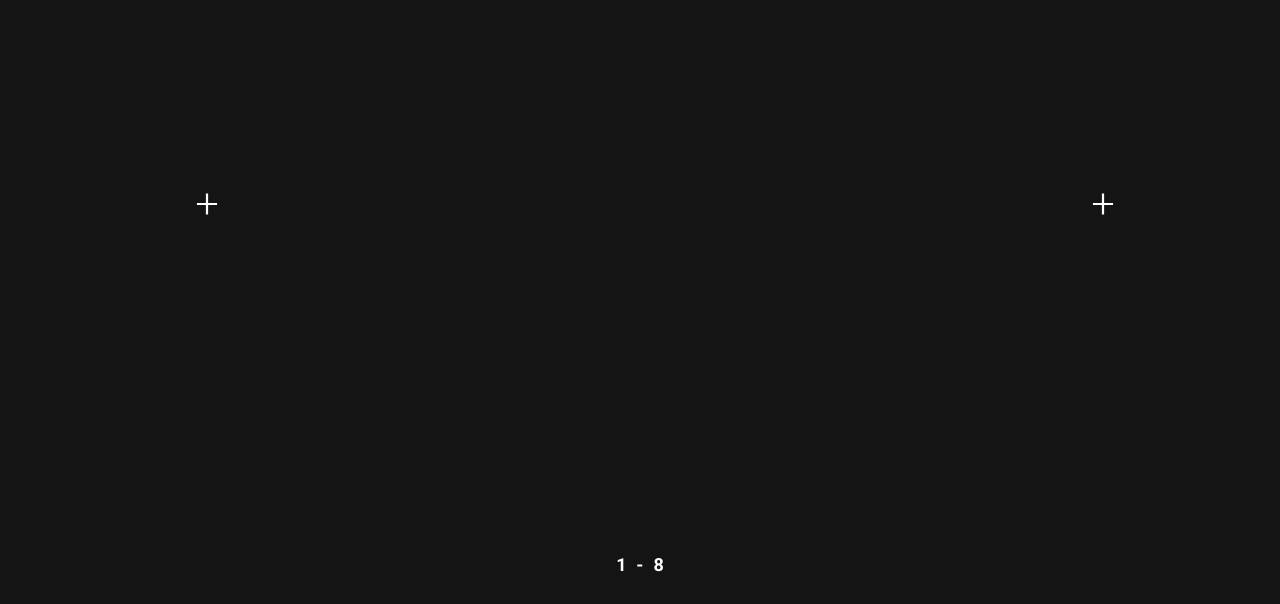
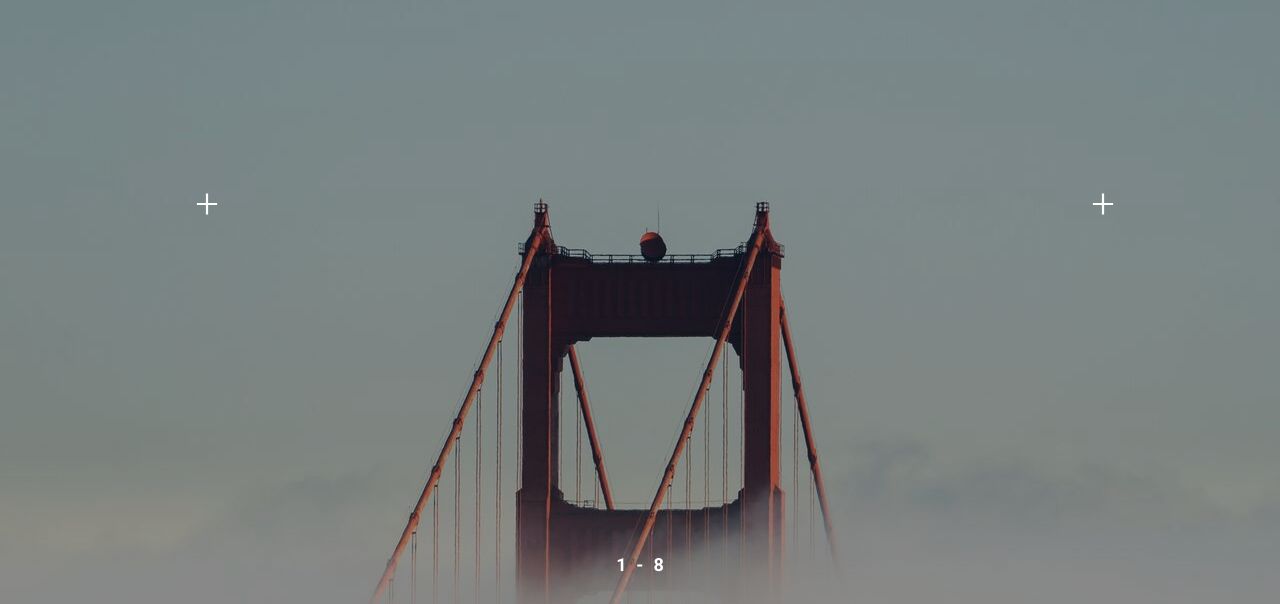
Before and after one commit to PohribniakRoman/Gallery, a React (Vite) app: page / in a window 1280 px wide. Shown: the part 196-800 px from the top of the page. Built offline with nearby package versions, Linux system fonts and the light colour scheme.

Commit message:
add carousel

```diff
--- a/src/components/Banner/Banner.tsx
+++ b/src/components/Banner/Banner.tsx
@@ -5,39 +5,106 @@ import { BannerControls } from "./BannerControls";
 import { BannerSection } from "./BannerSection";
 
 
+export interface galleryState{
+    variant:"carousel"|"fullsize";
+    index:number;
+    withAnimation:boolean;
+}
+interface carouselState{
+    translated:number;
+}
+
 export const Banner:React.FC = () => {
-    const [slideIndex,setIndex] = useState<number>(1);
-    const [galleryState,setGalleryState] = useState<"carousel"|"fullsize">("fullsize");
+    const [galleryState,setGalleryState] = useState<galleryState>({variant:"fullsize",index:1,withAnimation:false});
     const gallerySize = 8;
     const carousel = useRef<null|HTMLDivElement>(null)
+    const [carouselState,setCarouselState] = useState<carouselState>({translated:0})
+    const wheelhandler = () =>{
+        setGalleryState({...galleryState,variant:"carousel",withAnimation:true});
+    }
+
+    const handleMouseMove = (event:MouseEvent) =>{
+        const container = carousel.current;
+        if(container){
+            if(container.dataset.mouseDownAt === "0") return;
+
+            const mouseDelta = parseFloat(container.dataset.mouseDownAt as string) - event.clientX,
+                  maxDelta = window.innerWidth / 2;
+
+            const percentage = (mouseDelta / maxDelta) * -100,
+                nextPercentageUnconstrained = parseFloat(container.dataset.prevPercentage as string) + percentage,
+                nextPercentage = Math.max(Math.min(nextPercentageUnconstrained, 0), -100);
+
+            container.dataset.percentage = nextPercentage+"";
+            console.log(nextPercentage);
+
+            container.animate({
+                transform: `translate(${nextPercentage}%, -25vh)`
+              }, { duration: 1200, fill: "forwards" });
+            setCarouselState({translated:-nextPercentage})
+        }
+    }
+
+    const handleMouseDown = (event:React.MouseEvent) => {
+        const container = carousel.current;
+        if(container){
+            container.dataset.mouseDownAt = event.clientX+"";
+            container.addEventListener("mousemove",handleMouseMove)
+        }
+    }
+
+    const handleMouseUp = () => {
+        const container = carousel.current;
+
+        if(container){
+            container.dataset.mouseDownAt = "0";
+            container.dataset.prevPercentage = container.dataset.percentage;
+            container.removeEventListener("mousemove",handleMouseMove)
+        }
+    }
 
     useEffect(()=>{
-        if(carousel.current){
-            window.addEventListener("wheel",()=>{
-                setGalleryState("carousel");
-            })
+        if(carousel.current && !galleryState.withAnimation){
+            window.addEventListener("wheel",wheelhandler)
+        }else{
+            window.removeEventListener("wheel",wheelhandler)
         }
-    },[])
+    },[galleryState])
 
-
+    window.addEventListener("mouseup",handleMouseUp);
 
     return <section className="banner">
         <Navbar/>
-        <BannerControls max={gallerySize} variant="left"  onClick={()=>{
-            if(slideIndex<8){
-                setIndex(slideIndex+1)
-
-            }}}/>
-        <BannerControls max={gallerySize} variant="right" onClick={()=>{
-            if(slideIndex>1){
-                setIndex(slideIndex-1)
-            }}}/>
-        <div ref={carousel} className={`carousel--container ${galleryState === "carousel"?"active":"inactive"}`}>
+        {galleryState.variant === "carousel"?<></>:<>
+            <BannerControls max={gallerySize} variant="left"  onClick={()=>{
+                if(galleryState.index<8){
+                    setGalleryState({...galleryState,index:galleryState.index+1});
+                }}}/>
+            <BannerControls max={gallerySize} variant="right" onClick={()=>{
+                if(galleryState.index>1){
+                    setGalleryState({...galleryState,index:galleryState.index-1});
+                }}}/>
+        </>}
+        <div
+            ref={carousel}
+            data-mouse-down-at="0"
+            data-prev-percentage="0"
+            style={{transform:`translate(${(galleryState.index/gallerySize)*100},-25vh)`}}
+            className={`carousel--container ${galleryState.variant === "carousel"?"active":"inactive"}`}
+            onMouseDown={handleMouseDown}>
             {new Array(gallerySize).fill(gallerySize).map((el,index)=>{
-                return <BannerSection galleryState={galleryState} setGalleryState={setGalleryState}  key={el+index} isHidden={index+1 !== slideIndex} side={index+1>slideIndex?"right":"left"} bgIndex={index}/>
+                return <BannerSection
+                            key={el+index}
+                            translated={carouselState.translated}
+                            galleryState={galleryState}
+                            setGalleryState={setGalleryState}
+                            isHidden={index+1 !== galleryState.index}
+                            side={index+1>galleryState.index?"right":"left"}
+                            bgIndex={index}/>
             })}
+            <div className="banner--shadow"/>
         </div>
 
-        <BannerCounter current={slideIndex} max={gallerySize}/>
+        <BannerCounter current={galleryState.index} max={gallerySize}/>
     </section>
 }
--- a/src/components/Banner/BannerSection.tsx
+++ b/src/components/Banner/BannerSection.tsx
@@ -1,26 +1,32 @@
-import { useEffect, useState } from "react";
+import { useEffect } from "react";
 import { slider } from "../loader/PhotoPreloader"
+import { galleryState } from "./Banner";
 
 export interface BannerSection{
     bgIndex:number;
     isHidden:boolean;
     side?:"right"|"left";
-    galleryState:"carousel"|"fullsize";
+    galleryState:galleryState;
     setGalleryState:Function;
+    translated:number;
 }
 
-export const BannerSection:React.FC<BannerSection> = ({bgIndex,galleryState,isHidden,side = "left"}) => {
-    const [loaded,setLoaded] = useState<boolean>(false);
+export const BannerSection:React.FC<BannerSection> = ({translated,setGalleryState,bgIndex,galleryState,isHidden,side = "left"}) => {
     useEffect(()=>{
-        if(!loaded){
-            setTimeout(()=>setLoaded(true),1000);
+        if(!galleryState.withAnimation){
+            setTimeout(()=>setGalleryState({...galleryState,withAnimation:true}),1000);
         }
-    },[])
+    },[galleryState])
 
-    return  <section className={`banner--section ${galleryState} ${isHidden?`hidden ${side} ${loaded?"":"none-visibility"}`:""}`}>
-        <div className="banner--background-wrapper">
-            <img src={slider[bgIndex]} className="banner--background-img"/>
-        </div>
+    return  <section
+                className={`banner--section ${galleryState.variant} ${isHidden?`hidden ${side} ${galleryState.withAnimation?"":"none-visibility"}`:""}`}
+                onClick={()=>{
+                    if(galleryState.variant==="carousel"){
+                        setGalleryState({variant:"fullsize",index:bgIndex+1,withAnimation:false});
+                    }
+                }}
+              >
+            <img draggable={false} style={{objectPosition:`${translated}% center`}} src={slider[bgIndex]} className="banner--background-img"/>
         <div className="banner--section-container">
             <h1 className="banner--section-title showUp">Front-end Developer</h1>
         </div>
--- a/src/styles/components/_banner.scss
+++ b/src/styles/components/_banner.scss
@@ -1,72 +1,64 @@
 .banner {
-    background-color: $background-color;
   @include fullsize;
   @include flex-container;
   overflow: hidden;
   flex-direction: column;
   justify-content: space-between;
   position: relative;
-  &--background {
-    &-wrapper {
-      @include absolute-fullsize;
-      z-index: -1;
-      transition: 1s;
+  &--shadow {
     &::after {
-        transition: 1s;
+      @include pseudo-element;
+      @include fullsize;
       animation-name: getDark;
       animation-duration: $background-show-timing;
       animation-iteration-count: 1;
-        @include pseudo-element;
       top: 0;
       left: 0;
-        width: 100%;
-        height: 100%;
-        z-index: 0;
+      z-index: 2;
       background-color: rgba($color: #000000, $alpha: 0.4);
     }
   }
   &-img {
-      z-index: -1;
-      user-select: none;
-      width: 100%;
-      height: 100%;
-      object-position: center;
+    transition: 1s;
+    @include absolute-fullsize;
     object-fit: cover;
-    }
+    left: 0;
+    top: 0;
+    object-position: 50% center;
   }
   &--section {
     @include absolute-fullsize;
     @include bacgkround-image;
     @include flex-container;
-    transition: 1s;
     right: 0;
     left: 0;
     &.carousel:not(:last-child) {
       margin-right: 50px;
     }
     &.carousel {
+      cursor: pointer;
       min-width: $carousel-card-sizeX;
+      width: $carousel-card-sizeX;
       height: $carousel-card-sizeY;
       position: relative;
+      overflow: hidden;
+      &.hidden.right{
+        left: 0;
+      }
+      &.hidden.left{
+        left: 0;
+      }
       & .banner--background-img {
         object-position: 0% center;
+        object-fit: cover;
         width: 100%;
         height: 100%;
       }
-    & .banner--background-wrapper {
-        overflow: hidden;
-        width: 100%;
-        height: 100%;
-        z-index: 1;
-        &::after {
-          background-color: rgba($color: #000000, $alpha: 0);
-        }
-      }
-      & .banner--section-container {
+      & div {
         display: none;
       }
     }
-    &.fullsize.hidden {
+    &.hidden {
       overflow: hidden;
       z-index: 1;
       width: 0vw;
@@ -90,7 +82,7 @@
     }
     &-container {
       position: absolute;
-      z-index: 1;
+      z-index: 3;
       top: 50%;
       @include flex-container;
       transform: translateY(-50%);
@@ -180,3 +172,7 @@
 .none-visibility {
   opacity: 0;
 }
+* img{
+    user-select: none !important;
+
+}
--- a/src/styles/components/_carousel.scss
+++ b/src/styles/components/_carousel.scss
@@ -1,14 +1,24 @@
 .carousel{
     &--container{
+        @include absolute-fullsize;
+        display: flex;
+        left: 0;
+        top: 0;
         &.inactive{
-            @include absolute-fullsize;
+            transform: translate(0,0) !important;
         }
         &.active{
-            display: flex;
+            width: auto;
+            height: 50vh;
             left: 50%;
             top: 50%;
             transform: translate(-$carousel-card-sizeX/2,-$carousel-card-sizeY/2);
-            @include absolute-fullsize;
+            & .banner--shadow{
+                &::after{
+                    opacity: 0;
+                    z-index: -1;
+                }
+              }
         }
     }
 }
```
Lines whose indentation alone changed are shown as unchanged.
